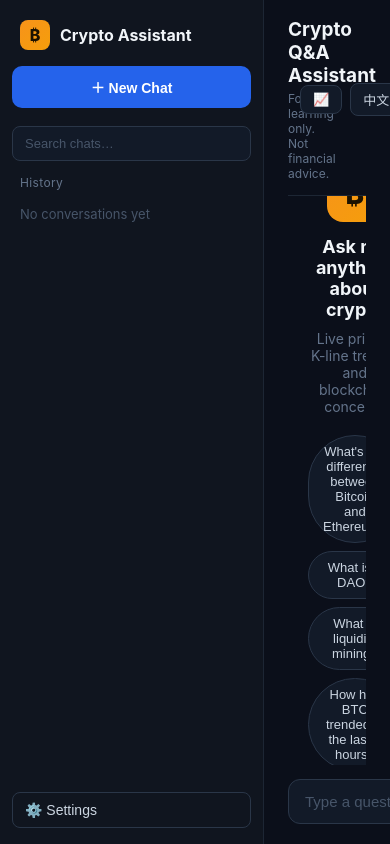
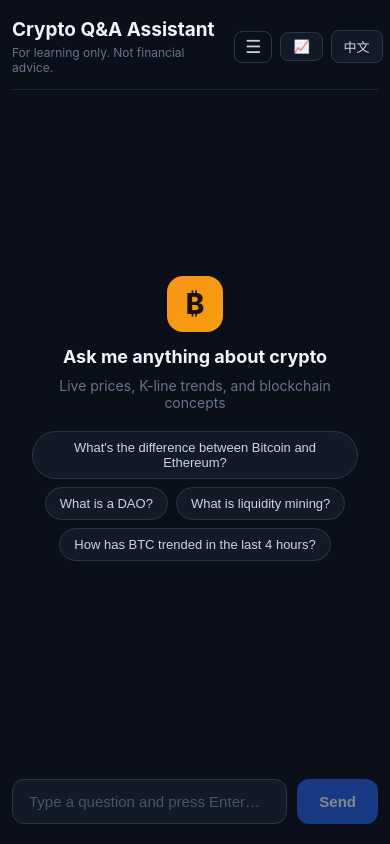
Before and after one commit to AutonomousShpere/crypto-qa-bot, a Next.js app: page / in a window 390 px wide. Built offline with nearby package versions, Linux system fonts and the light colour scheme.

Commit message:
新增移动端响应式与对话固定(置顶)

```diff
--- a/app/globals.css
+++ b/app/globals.css
@@ -173,6 +173,28 @@ body {
 }
 .chat-del:hover {
   color: #f87171;
+}
+
+.chat-pin {
+  flex-shrink: 0;
+  padding: 4px 6px;
+  background: none;
+  border: none;
+  color: #64748b;
+  cursor: pointer;
+  font-size: 12px;
+  opacity: 0;
+  transition: opacity 0.12s, color 0.12s;
+}
+.chat-item:hover .chat-pin {
+  opacity: 1;
+}
+.chat-pin.active {
+  opacity: 1;
+  color: #f59e0b;
+}
+.chat-pin:hover {
+  color: #fbbf24;
 }
 
 /* ===== 主区域 ===== */
@@ -888,3 +910,45 @@ body[data-theme="light"] .chart-controls select {
   border-color: #cbd5e1;
   color: #334155;
 }
+
+/* ===== 移动端响应式 ===== */
+.menu-btn {
+  display: none;
+  background: none;
+  border: 1px solid #2a3648;
+  border-radius: 8px;
+  color: #cbd5e1;
+  font-size: 18px;
+  padding: 4px 10px;
+  cursor: pointer;
+}
+.sidebar-backdrop {
+  display: none;
+  position: fixed;
+  inset: 0;
+  background: rgba(0, 0, 0, 0.5);
+  z-index: 85;
+}
+
+@media (max-width: 768px) {
+  .menu-btn {
+    display: inline-flex;
+  }
+  .sidebar {
+    position: fixed;
+    left: -280px;
+    top: 0;
+    bottom: 0;
+    z-index: 90;
+    transition: left 0.2s;
+  }
+  .sidebar.open {
+    left: 0;
+  }
+  .sidebar-backdrop {
+    display: block;
+  }
+  .app-inner {
+    padding: 0 12px;
+  }
+}
--- a/app/page.tsx
+++ b/app/page.tsx
@@ -9,6 +9,7 @@ import {
   upsertConversation,
   deleteConversation,
   clearAllConversations,
+  setPinned,
   newConversationId,
 } from "@/lib/chat-store";
 import { Markdown } from "@/components/markdown";
@@ -25,6 +26,7 @@ const STRINGS = {
     noHistory: "暂无历史对话",
     searchPlaceholder: "搜索对话…",
     noResults: "无匹配结果",
+    pin: "固定",
     newChatTitle: "新对话",
     title: "Crypto 问答助手",
     disclaimer: "仅供学习交流,不构成投资建议。",
@@ -82,6 +84,7 @@ const STRINGS = {
     noHistory: "No conversations yet",
     searchPlaceholder: "Search chats…",
     noResults: "No matches",
+    pin: "Pin",
     newChatTitle: "New chat",
     title: "Crypto Q&A Assistant",
     disclaimer: "For learning only. Not financial advice.",
@@ -304,6 +307,7 @@ export default function Home() {
   const [chartSymbol, setChartSymbol] = useState("BTC");
   const [chartInterval, setChartInterval] = useState("1h");
   const [chartCandles, setChartCandles] = useState<Candle[]>([]);
+  const [mobileNavOpen, setMobileNavOpen] = useState(false);
 
   const chatBody = {
     detail: settings.detail,
@@ -381,6 +385,7 @@ export default function Home() {
     setCurrentId(id);
     setInput("");
     setEditingId(null);
+    setMobileNavOpen(false);
     skipSaveRef.current = true;
     if (id) {
       const conv = conversations.find((c) => c.id === id);
@@ -424,6 +429,14 @@ export default function Home() {
       skipSaveRef.current = true;
       setMessages([]);
     }
+  }
+
+  function togglePin(c: Conversation) {
+    const next = !(c.pinned ?? false);
+    setConversations((prev) =>
+      prev.map((x) => (x.id === c.id ? { ...x, pinned: next } : x))
+    );
+    setPinned(c.id, next).catch(() => {});
   }
 
   function updateSetting<K extends keyof Settings>(key: K, value: Settings[K]) {
@@ -504,7 +517,12 @@ export default function Home() {
 
   const t = STRINGS[lang];
   const busy = status === "submitted" || status === "streaming";
-  const sorted = [...conversations].sort((a, b) => b.updatedAt - a.updatedAt);
+  const sorted = [...conversations].sort((a, b) => {
+    if ((a.pinned ?? false) !== (b.pinned ?? false)) {
+      return a.pinned ? -1 : 1;
+    }
+    return b.updatedAt - a.updatedAt;
+  });
   const q = searchQuery.trim().toLowerCase();
   const filtered = q
     ? sorted.filter((c) => conversationSearchText(c).includes(q))
@@ -520,7 +538,7 @@ export default function Home() {
         data-theme={settings.theme}
         data-width={settings.sidebarWidth}
       >
-      <aside className="sidebar">
+      <aside className={`sidebar ${mobileNavOpen ? "open" : ""}`}>
         <div className="sidebar-brand">
           <span className="logo">₿</span>
           <span>{t.brand}</span>
@@ -551,6 +569,13 @@ export default function Home() {
                 {c.title || t.newChatTitle}
               </button>
               <button
+                className={`chat-pin ${c.pinned ? "active" : ""}`}
+                title={t.pin}
+                onClick={() => togglePin(c)}
+              >
+                📌
+              </button>
+              <button
                 className="chat-del"
                 title="删除"
                 onClick={() => deleteChat(c.id)}
@@ -576,6 +601,13 @@ export default function Home() {
               <p className="disclaimer">{t.disclaimer}</p>
             </div>
             <div className="header-actions">
+              <button
+                className="menu-btn"
+                onClick={() => setMobileNavOpen(true)}
+                title="菜单"
+              >
+                ☰
+              </button>
               <button
                 className="lang-toggle"
                 title={t.chart}
@@ -719,6 +751,10 @@ export default function Home() {
         </div>
       </main>
       </div>
+
+      {mobileNavOpen && (
+        <div className="sidebar-backdrop" onClick={() => setMobileNavOpen(false)} />
+      )}
 
       {settingsOpen && (
         <div className="modal-overlay" onClick={() => setSettingsOpen(false)}>
--- a/lib/chat-store.ts
+++ b/lib/chat-store.ts
@@ -5,6 +5,7 @@ export type Conversation = {
   title: string;
   updatedAt: number;
   messages: UIMessage[];
+  pinned?: boolean;
 };
 
 const STORAGE_KEY = "crypto-chat-conversations";
@@ -37,6 +38,15 @@ export async function clearAllConversations(): Promise<void> {
   writeAll([]);
 }
 
+/** 设置会话是否固定(置顶) */
+export async function setPinned(id: string, pinned: boolean): Promise<void> {
+  const list = readAll();
+  const conv = list.find((c) => c.id === id);
+  if (!conv) return;
+  conv.pinned = pinned;
+  writeAll(list);
+}
+
 /** 生成新的会话 id */
 export function newConversationId(): string {
   if (typeof crypto !== "undefined" && "randomUUID" in crypto) {
```
